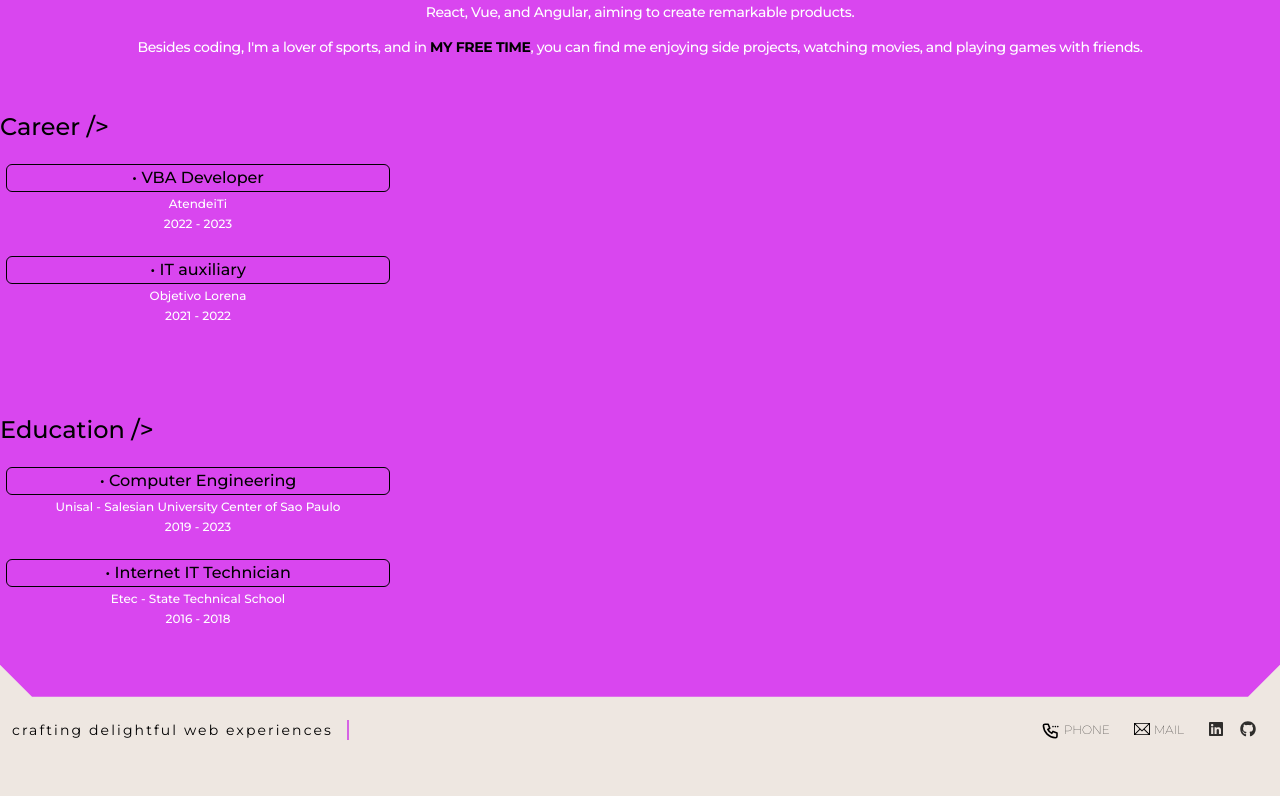
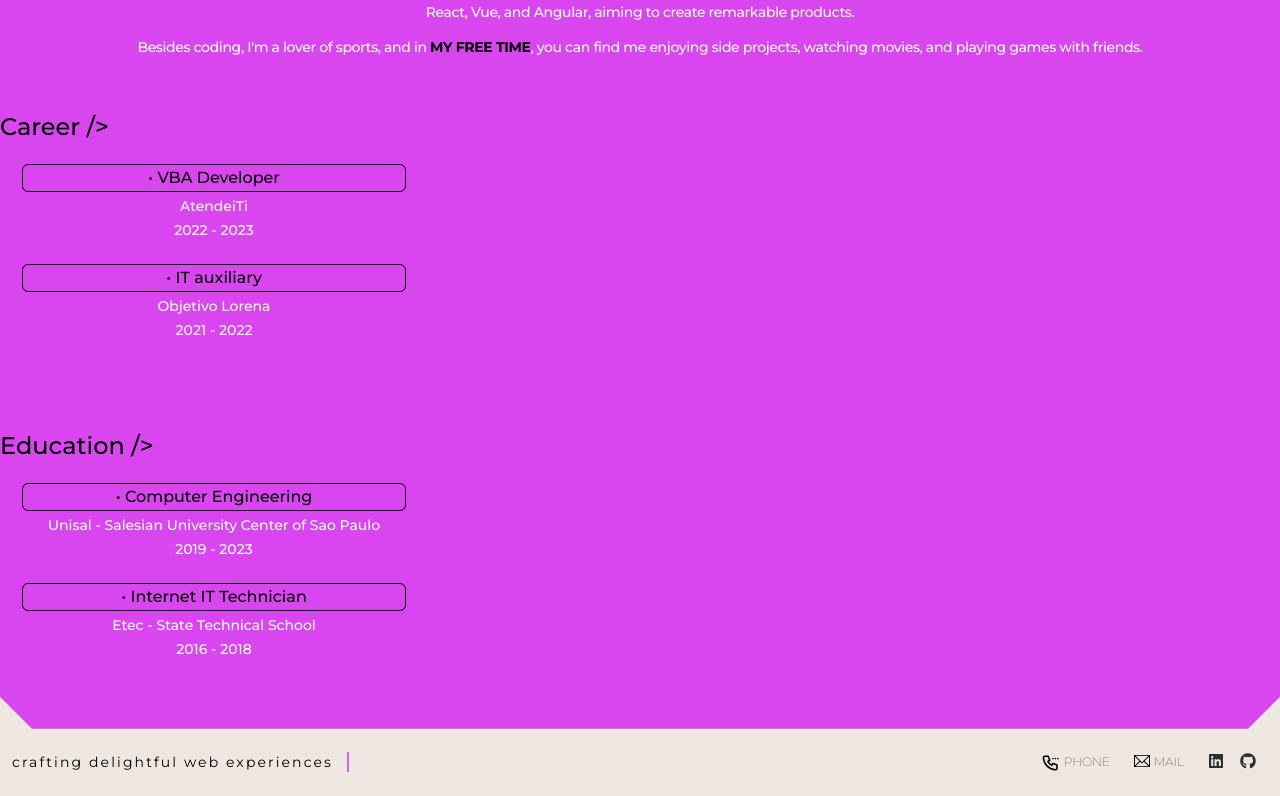
Before and after one commit to DiegoCstyles/portfolio, a Next.js app: page / in a window 1280 px wide. Shown: the part 1985-2781 px from the top of the page. Before the commit the page ends 2749 px from the top, so only its background shows below. Built offline with nearby package versions, Linux system fonts and the light colour scheme.

Commit message:
Update Section.tsx

```diff
--- a/components/About/Section.tsx
+++ b/components/About/Section.tsx
@@ -35,36 +35,36 @@ const Section = ({ currentLanguage }: AboutProps) => {
             {/* timeline */}
             <div style={{ transform: 'translateY(var(--timeline-offset))' }} className="mt-8 sm:mt-12 font-medium">
 
-              <div className="flex items-start mt-3 text-base leading-relaxed text-black dark:text-white">
+              <div className="flex flex-col mt-3 text-base leading-relaxed text-black dark:text-white">
                 <div>
                   <h2 className="text-left text-2xl leading-relaxed text-black dark:text-white">{translations[currentLanguage].h2Career} /&gt;</h2>
                 </div>
               </div>
-              <div onMouseEnter={() => handleSpanHover('firstSpan')} onMouseLeave={() => handleSpanHover(null)} className={`zoom-effect flex items-start mt-3 text-base leading-relaxed text-black dark:text-black p-1.5 ${hoveredSpan === 'firstSpan' ? 'active' : ''}`}>
+              <div onMouseEnter={() => handleSpanHover('firstSpan')} onMouseLeave={() => handleSpanHover(null)} className={`zoom-effect flex flex-col sm:flex-row items-start mt-3 text-base leading-relaxed text-black dark:text-black p-1.5 sm:ml-4 sm:mr-4 ${hoveredSpan === 'firstSpan' ? 'active' : ''}`}>
                 <div className='text-left'>
                   <div className='flex'>
-                    <p className=" border border-black dark:border-white rounded-md text-center light:text-black dark:text-white w-96"> • {translations[currentLanguage].firstCareerTitle}</p>
+                    <p className=" border border-black dark:border-white rounded-md text-center light:text-black dark:text-white w-full sm:w-96"> • {translations[currentLanguage].firstCareerTitle}</p>
                   </div>
-                  <p className="mt-1 text-xs font-medium text-center text-white dark:text-black">AtendeiTi</p>
-                  <p className="mt-1 text-xs font-medium text-center text-white dark:text-black">2022 - 2023</p>
+                  <p className="mt-1 text-xs sm:text-sm font-medium text-center text-white dark:text-black hidden sm:block">AtendeiTi</p>
+                  <p className="mt-1 text-xs sm:text-sm font-medium text-center text-white dark:text-black hidden sm:block">2022 - 2023</p>
                 </div>
-                {hoveredSpan === 'firstSpan' && <span className='ml-10 text-xs text-justify p-2'>
+                {hoveredSpan === 'firstSpan' && <span className='ml-10 text-xs sm:text-sm text-justify p-2'>
                   <strong className="text-black dark:text-white">
                     {translations[currentLanguage].firstCareerP1}
                   </strong>
                   {translations[currentLanguage].firstCareerP2}
                 </span>}
               </div>
-              <div onMouseEnter={() => handleSpanHover('secondSpan')} onMouseLeave={() => handleSpanHover(null)} className={`zoom-effect flex items-start mt-3 text-base leading-relaxed text-black dark:text-black p-1.5 ${hoveredSpan === 'secondSpan' ? 'active' : ''}`}>
+              <div onMouseEnter={() => handleSpanHover('secondSpan')} onMouseLeave={() => handleSpanHover(null)} className={`zoom-effect flex flex-col sm:flex-row items-start mt-3 text-base leading-relaxed text-black dark:text-black p-1.5 sm:ml-4 sm:mr-4 ${hoveredSpan === 'secondSpan' ? 'active' : ''}`}>
                 <div className='text-left'>
                   <div className='flex'>
-                    <p className="border border-black dark:border-white rounded-md text-center light:text-black dark:text-white w-96"> • {translations[currentLanguage].secondCareerTitle}</p>
+                    <p className="border border-black dark:border-white rounded-md text-center light:text-black dark:text-white w-full sm:w-96"> • {translations[currentLanguage].secondCareerTitle}</p>
 
                   </div>
-                    <p className="mt-1 text-xs font-medium text-center text-white dark:text-black">Objetivo Lorena</p>
-                    <p className="mt-1 text-xs font-medium text-center text-white dark:text-black">2021 - 2022</p>
+                    <p className="mt-1 text-xs sm:text-sm font-medium text-center text-white dark:text-black hidden sm:block">Objetivo Lorena</p>
+                    <p className="mt-1 text-xs sm:text-sm font-medium text-center text-white dark:text-black hidden sm:block">2021 - 2022</p>
                 </div>
-                {hoveredSpan === 'secondSpan' && <span className='ml-10 text-xs text-justify p-2'>
+                {hoveredSpan === 'secondSpan' && <span className='ml-10 text-xs sm:text-sm text-justify p-2'>
                   {translations[currentLanguage].secondCareerP1}
                   <strong className="text-black dark:text-white">
                     {translations[currentLanguage].secondCareerP2}
@@ -82,15 +82,15 @@ const Section = ({ currentLanguage }: AboutProps) => {
                   <h2 className="text-left text-2xl leading-relaxed text-black dark:text-white">{translations[currentLanguage].h2Education} /&gt;</h2>
                 </div>
               </div>
-              <div onMouseEnter={() => handleSpanHover('thirdSpan')} onMouseLeave={() => handleSpanHover(null)} className={`zoom-effect flex items-start mt-3 text-base leading-relaxed text-black dark:text-black p-1.5 ${hoveredSpan === 'thirdSpan' ? 'active' : ''}`}>
+              <div onMouseEnter={() => handleSpanHover('thirdSpan')} onMouseLeave={() => handleSpanHover(null)} className={`zoom-effect flex flex-col sm:flex-row items-start mt-3 text-base leading-relaxed text-black dark:text-black p-1.5 sm:ml-4 sm:mr-4 ${hoveredSpan === 'thirdSpan' ? 'active' : ''}`}>
                 <div className='text-left'>
                   <div className='flex'>
-                    <p className=" border border-black dark:border-white rounded-md text-center light:text-black dark:text-white w-96"> • {translations[currentLanguage].firstAcademicTitle}</p>
+                    <p className=" border border-black dark:border-white rounded-md text-center light:text-black dark:text-white w-full sm:w-96"> • {translations[currentLanguage].firstAcademicTitle}</p>
                   </div>
-                  <p className="mt-1 text-xs font-medium text-center text-white dark:text-black">{translations[currentLanguage].firstAcademict}</p>
-                  <p className="mt-1 text-xs font-medium text-center text-white dark:text-black">2019 - 2023</p>
+                  <p className="mt-1 text-xs sm:text-sm font-medium text-center text-white dark:text-black hidden sm:block">{translations[currentLanguage].firstAcademict}</p>
+                  <p className="mt-1 text-xs sm:text-sm font-medium text-center text-white dark:text-black hidden sm:block">2019 - 2023</p>
                 </div>
-                {hoveredSpan === 'thirdSpan' && <span className='ml-10 text-xs text-justify p-2'>
+                {hoveredSpan === 'thirdSpan' && <span className='ml-10 text-xs sm:text-sm text-justify p-2'>
                   {translations[currentLanguage].firstAcademicP1}
 
                   <strong className="text-black dark:text-white">
@@ -103,16 +103,16 @@ const Section = ({ currentLanguage }: AboutProps) => {
                   </strong>
               </span>}
               </div>
-              <div onMouseEnter={() => handleSpanHover('fourthSpan')} onMouseLeave={() => handleSpanHover(null)} className={`zoom-effect flex items-start mt-3 text-base leading-relaxed text-black dark:text-black p-1.5 ${hoveredSpan === 'fourthSpan' ? 'active' : ''}`}>
+              <div onMouseEnter={() => handleSpanHover('fourthSpan')} onMouseLeave={() => handleSpanHover(null)} className={`zoom-effect flex flex-col sm:flex-row items-start mt-3 text-base leading-relaxed text-black dark:text-black p-1.5 sm:ml-4 sm:mr-4 ${hoveredSpan === 'fourthSpan' ? 'active' : ''}`}>
                 <div className='text-left'>
                   <div className='flex'>
-                    <p className=" border border-black dark:border-white rounded-md text-center light:text-black dark:text-white w-96"> • {translations[currentLanguage].secondAcademicTitle}</p>
+                    <p className=" border border-black dark:border-white rounded-md text-center light:text-black dark:text-white w-full sm:w-96"> • {translations[currentLanguage].secondAcademicTitle}</p>
 
                   </div>
-                  <p className="mt-1 text-xs font-medium text-center text-white dark:text-black">{translations[currentLanguage].secondAcademic}</p>
-                  <p className="mt-1 text-xs font-medium text-center text-white dark:text-black">2016 - 2018</p>
+                  <p className="mt-1 text-xs sm:text-sm font-medium text-center text-white dark:text-black hidden sm:block">{translations[currentLanguage].secondAcademic}</p>
+                  <p className="mt-1 text-xs sm:text-sm font-medium text-center text-white dark:text-black hidden sm:block">2016 - 2018</p>
                 </div>
-                {hoveredSpan === 'fourthSpan' && <span className='ml-10 text-xs text-justify p-2 light:text-black dark:text-white'>
+                {hoveredSpan === 'fourthSpan' && <span className='ml-10 text-xs sm:text-sm text-justify p-2 light:text-black dark:text-white'>
                   {translations[currentLanguage].secondAcademicP1}
 
                   <strong className="text-black dark:text-white">
```
